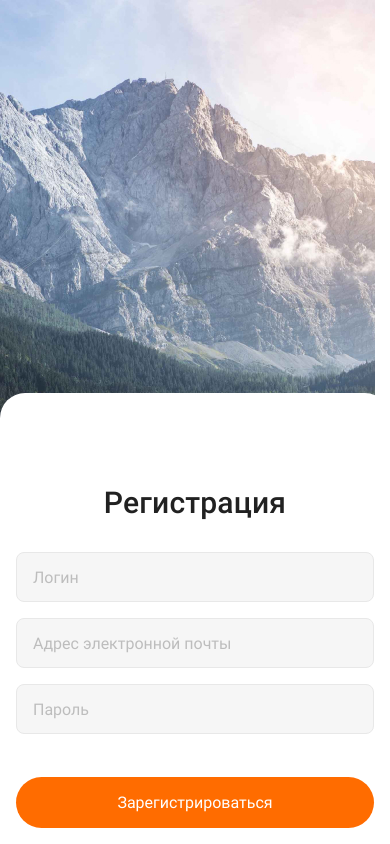
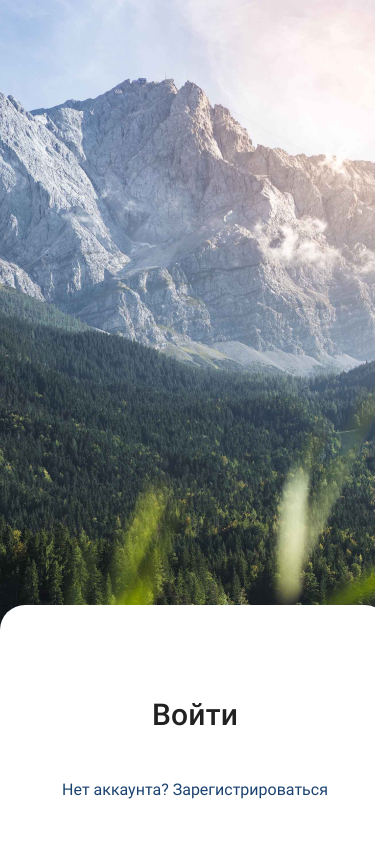
Before and after one commit to OrlyanSKY/react-nativ-hw-5, a React Native app: screen / in a window 390 px wide. Built offline with nearby package versions, Linux system fonts and the light colour scheme.

Commit message:
add register screen

```diff
--- a/App.js
+++ b/App.js
@@ -1,20 +1,61 @@
 import { StatusBar } from "expo-status-bar";
-import { StyleSheet, View, ImageBackground } from "react-native";
-import RegistrationScreen from "./Screens/RegistrationScreen";
+import {
+  StyleSheet,
+  View,
+  TouchableWithoutFeedback,
+  Keyboard,
+  Dimensions,
+} from "react-native";
+import { useEffect } from "react";
+import { useFonts } from "expo-font";
+import * as SplashScreen from "expo-splash-screen";
+// import RegistrationScreen from "./Screens/RegistrationScreen";
+import LoginScreen from "./Screens/LoginScreen";
 
 export default function App() {
-  const image = require("./assets/images/PhotoBG.jpg");
+  useEffect(() => {
+    const onRotate = () => {
+      const width = Dimensions.get("window").width;
+    };
+    Dimensions.addEventListener("change", onRotate);
+    return () => {
+      Dimensions.removeEventListener("change", onRotate);
+    };
+  }, []);
+
+  //Fonts
+  const [fontsLoaded] = useFonts({
+    Roboto500: require("./assets/fonts/Roboto-Medium.ttf"),
+    Roboto400: require("./assets/fonts/Roboto-Regular.ttf"),
+    Rubik: require("./assets/fonts/RubikGemstones-Regular.ttf"),
+  });
+
+  useEffect(() => {
+    async function prepare() {
+      await SplashScreen.preventAutoHideAsync();
+    }
+    prepare();
+  }, []);
+
+  if (!fontsLoaded) {
+    return null;
+  } else {
+    SplashScreen.hideAsync();
+  }
+
   return (
-    <ImageBackground source={image} style={styles.container}>
-      <RegistrationScreen />
-      <StatusBar style="auto" />
-    </ImageBackground>
+    <TouchableWithoutFeedback onPress={Keyboard.dismiss}>
+      <View style={styles.container}>
+        {/* <RegistrationScreen /> */}
+        <LoginScreen />
+        <StatusBar style="auto" />
+      </View>
+    </TouchableWithoutFeedback>
   );
 }
 
 const styles = StyleSheet.create({
   container: {
     flex: 1,
-    justifyContent: "flex-end",
   },
 });
--- /dev/null
+++ b/Components/AppButton.js
@@ -0,0 +1,35 @@
+import { StyleSheet, Text, View, TouchableOpacity } from "react-native";
+import React from "react";
+
+const AppButton = ({ title, onPress }) => {
+  return (
+    <View style={styles.buttonContainer}>
+      <TouchableOpacity
+        onPress={onPress}
+        style={styles.button}
+        activeOpacity={0.7}
+      >
+        <Text style={styles.buttonText}>{title}</Text>
+      </TouchableOpacity>
+    </View>
+  );
+};
+
+export default AppButton;
+
+const styles = StyleSheet.create({
+  buttonContainer: {},
+  button: {
+    backgroundColor: "#FF6C00",
+    padding: 16,
+    borderRadius: 100,
+    justifyContent: "center",
+    alignItems: "center",
+  },
+  buttonText: {
+    color: "white",
+    fontSize: 16,
+    lineHeight: 19,
+    fontFamily: "Roboto400",
+  },
+});
--- a/Components/RegisterForm.js
+++ b/Components/RegisterForm.js
@@ -1,42 +1,58 @@
-import {
-  StyleSheet,
-  Text,
-  View,
-  TextInput,
-  TouchableOpacity,
-} from "react-native";
-import React from "react";
+import { StyleSheet, View, TextInput, Keyboard } from "react-native";
+import { useState } from "react";
+import AppButton from "./AppButton";
 
-const RegisterForm = () => {
+const initialState = {
+  login: "",
+  email: "",
+  password: "",
+};
+
+const RegisterForm = ({ onFocus, onBlur, isFocused }) => {
+  const [state, setState] = useState(initialState);
+
+  const onRegister = () => {
+    console.log(state);
+    setState(initialState);
+    Keyboard.dismiss();
+  };
   return (
-    <View style={styles.inputContatiner}>
+    <View style={styles.form}>
       <TextInput
         placeholder="Логин"
         placeholderTextColor="#BDBDBD"
-        //   value={""}
-        //   onChangeText={text => setName(text)}
+        value={state.login}
+        onChangeText={(text) =>
+          setState((prevState) => ({ ...prevState, login: text }))
+        }
         style={styles.input}
+        onFocus={onFocus}
+        onBlur={onBlur}
       />
       <TextInput
         placeholder="Адрес электронной почты"
         placeholderTextColor="#BDBDBD"
-        //   value={""}
-        //   onChangeText={text => setName(text)}
+        value={state.email}
+        onChangeText={(text) =>
+          setState((prevState) => ({ ...prevState, email: text }))
+        }
         style={styles.input}
+        onFocus={onFocus}
+        onBlur={onBlur}
       />
       <TextInput
         placeholder="Пароль"
         placeholderTextColor="#BDBDBD"
-        //   value={""}
-        //   onChangeText={text => setName(text)}
-        style={[styles.input, styles.inputLastChild]}
+        secureTextEntry={true}
+        onFocus={onFocus}
+        onBlur={onBlur}
+        value={state.password}
+        onChangeText={(text) =>
+          setState((prevState) => ({ ...prevState, password: text }))
+        }
+        style={{ ...styles.input, marginBottom: 43 }}
       />
-
-      <View style={styles.buttonContainer}>
-        <TouchableOpacity onPress={() => {}} style={styles.button}>
-          <Text style={styles.buttonText}>Зарегистрироваться</Text>
-        </TouchableOpacity>
-      </View>
+      <AppButton title={"Зарегистрироваться"} onPress={onRegister} />
     </View>
   );
 };
@@ -44,36 +60,22 @@ const RegisterForm = () => {
 export default RegisterForm;
 
 const styles = StyleSheet.create({
-  inputContatiner: {},
+  form: {},
   input: {
     color: "#212121",
     fontFamily: "Roboto400",
     fontSize: 16,
+    lineHeight: 19,
     backgroundColor: "#F6F6F6",
-    height: 50,
+
     borderWidth: 1,
     borderColor: "#E8E8E8",
     borderRadius: 8,
     marginBottom: 16,
     padding: 16,
   },
-  inputLastChild: {
-    marginBottom: 43,
-  },
-  buttonContainer: {
-    marginBottom: 16,
-  },
-  button: {
-    backgroundColor: "#FF6C00",
-    padding: 16,
-    borderRadius: 100,
-    justifyContent: "center",
-    alignItems: "center",
-  },
-  buttonText: {
-    color: "white",
-    fontSize: 16,
-    lineHeight: 19,
-    fontFamily: "Roboto400",
+  inputFocused: {
+    borderColor: "#FF6C00",
+    backgroundColor: "#FFFFFF",
   },
 });
--- a/Screens/LoginScreen.js
+++ b/Screens/LoginScreen.js
@@ -1,14 +1,116 @@
-import { StyleSheet, Text, View } from "react-native";
-import React from "react";
+import {
+  StyleSheet,
+  Text,
+  View,
+  KeyboardAvoidingView,
+  Platform,
+  ImageBackground,
+  TouchableOpacity,
+} from "react-native";
+// import { useState } from "react";
+// import RegisterForm from "../Components/RegisterForm";
 
 const LoginScreen = () => {
+  const image = require("../assets/images/PhotoBG.jpg");
+
+  // const [isShowKeyboard, setIsShowKeyboard] = useState(false);
+  // const onFocus = () => {
+  //   setIsShowKeyboard(true);
+  // };
+  // const onBlur = () => {
+  //   setIsShowKeyboard(false);
+  // };
+
   return (
-    <View>
-      <Text>LoginScreen</Text>
+    <View style={styles.mainBox}>
+      <ImageBackground source={image} style={styles.background}>
+        <KeyboardAvoidingView
+          behavior={Platform.OS === "ios" ? "padding" : "height"}
+          style={styles.container}
+        >
+          <View
+            style={{
+              ...styles.inner,
+              // marginBottom: isShowKeyboard ? -165 : 0,
+            }}
+          >
+            <View style={styles.titleBox}>
+              <Text style={styles.title}>Войти</Text>
+            </View>
+
+            <View style={styles.linkBox}>
+              <TouchableOpacity activeOpacity={0.7}>
+                <Text style={styles.link}>
+                  Нет аккаунта? Зарегистрироваться
+                </Text>
+              </TouchableOpacity>
+            </View>
+          </View>
+        </KeyboardAvoidingView>
+      </ImageBackground>
     </View>
   );
 };
-
 export default LoginScreen;
 
-const styles = StyleSheet.create({});
+const styles = StyleSheet.create({
+  mainBox: {
+    flex: 1,
+  },
+  container: {
+    flex: 1,
+    justifyContent: "flex-end",
+  },
+  inner: {
+    position: "relative",
+    paddingHorizontal: 16,
+    paddingTop: 92,
+    paddingBottom: 45,
+    backgroundColor: "#FFFFFF",
+    borderTopLeftRadius: 25,
+    borderTopRightRadius: 25,
+  },
+  avatar: {
+    position: "absolute",
+    top: -60,
+
+    left: "50%",
+
+    width: 120,
+    height: 120,
+    backgroundColor: "#F6F6F6",
+    borderRadius: 16,
+  },
+  addBtn: {
+    position: "absolute",
+    height: 25,
+    width: 25,
+    left: 107,
+    top: 81,
+  },
+  titleBox: {
+    marginBottom: 32,
+    alignItems: "center",
+  },
+  title: {
+    fontFamily: "Roboto500",
+    fontSize: 30,
+    letterSpacing: 0.16,
+    lineHeight: 35,
+    color: "#212121",
+  },
+  background: {
+    flex: 1,
+  },
+  linkBox: {
+    marginTop: 16,
+    alignItems: "center",
+    justifyContent: "center",
+  },
+  link: {
+    color: "#1B4371",
+    fontFamily: "Roboto400",
+    fontSize: 16,
+    lineHeight: 19,
+  },
+});
--- a/Screens/RegistrationScreen.js
+++ b/Screens/RegistrationScreen.js
@@ -1,50 +1,107 @@
-import React from "react";
-import { StyleSheet, Text, View } from "react-native";
-import { useFonts } from "expo-font";
-import * as SplashScreen from "expo-splash-screen";
-import { useEffect } from "react";
+import {
+  StyleSheet,
+  Text,
+  View,
+  KeyboardAvoidingView,
+  Platform,
+  ImageBackground,
+  TouchableOpacity,
+  Image,
+} from "react-native";
+import { useState } from "react";
 import RegisterForm from "../Components/RegisterForm";
 
 const RegistrationScreen = () => {
   const image = require("../assets/images/PhotoBG.jpg");
-  const [fontsLoaded] = useFonts({
-    Roboto500: require("../assets/fonts/Roboto-Medium.ttf"),
-    Roboto400: require("../assets/fonts/Roboto-Regular.ttf"),
-    Rubik: require("../assets/fonts/RubikGemstones-Regular.ttf"),
-  });
 
-  useEffect(() => {
-    async function prepare() {
-      await SplashScreen.preventAutoHideAsync();
-    }
-    prepare();
-  }, []);
-
-  if (!fontsLoaded) {
-    return null;
-  } else {
-    SplashScreen.hideAsync();
-  }
+  const [isShowKeyboard, setIsShowKeyboard] = useState(false);
+  const onFocus = () => {
+    setIsShowKeyboard(true);
+  };
+  const onBlur = () => {
+    setIsShowKeyboard(false);
+  };
 
   return (
-    <View style={styles.mainContainer}>
-      <View style={styles.titleBox}>
-        <Text style={styles.title}>Регистрация</Text>
-      </View>
-      <RegisterForm />
+    <View style={styles.mainBox}>
+      <ImageBackground source={image} style={styles.background}>
+        <KeyboardAvoidingView
+          behavior={Platform.OS === "ios" ? "padding" : "height"}
+          style={styles.container}
+        >
+          <View
+            style={{
+              ...styles.inner,
+              marginBottom: isShowKeyboard ? -165 : 0,
+            }}
+          >
+            <View
+              style={[
+                styles.avatar,
+                {
+                  transform: [{ translateX: -50 }],
+                },
+              ]}
+            >
+              <TouchableOpacity style={styles.addBtn}>
+                <Image source={require("../assets/images/add.png")} />
+              </TouchableOpacity>
+            </View>
+            <View style={styles.titleBox}>
+              <Text style={styles.title}>Регистрация</Text>
+            </View>
+            <RegisterForm
+              onFocus={onFocus}
+              onBlur={onBlur}
+              isFocused={isShowKeyboard}
+            />
+            <View style={styles.linkBox}>
+              <TouchableOpacity activeOpacity={0.7}>
+                <Text style={styles.link}>Уже есть аккаунт? Войти</Text>
+              </TouchableOpacity>
+            </View>
+          </View>
+        </KeyboardAvoidingView>
+      </ImageBackground>
     </View>
   );
 };
-
 export default RegistrationScreen;
 
 const styles = StyleSheet.create({
-  mainContainer: {
+  mainBox: {
+    flex: 1,
+  },
+  container: {
+    flex: 1,
+    justifyContent: "flex-end",
+  },
+  inner: {
+    position: "relative",
     paddingHorizontal: 16,
     paddingTop: 92,
+    paddingBottom: 45,
     backgroundColor: "#FFFFFF",
     borderTopLeftRadius: 25,
     borderTopRightRadius: 25,
+  },
+  avatar: {
+    position: "absolute",
+    top: -60,
+
+    left: "50%",
+
+    width: 120,
+    height: 120,
+    backgroundColor: "#F6F6F6",
+    borderRadius: 16,
+  },
+  addBtn: {
+    position: "absolute",
+    height: 25,
+    width: 25,
+    left: 107,
+    top: 81,
   },
   titleBox: {
     marginBottom: 32,
@@ -57,4 +114,18 @@ const styles = StyleSheet.create({
     lineHeight: 35,
     color: "#212121",
   },
+  background: {
+    flex: 1,
+  },
+  linkBox: {
+    marginTop: 16,
+    alignItems: "center",
+    justifyContent: "center",
+  },
+  link: {
+    color: "#1B4371",
+    fontFamily: "Roboto400",
+    fontSize: 16,
+    lineHeight: 19,
+  },
 });
--- a/app.json
+++ b/app.json
@@ -3,7 +3,7 @@
     "name": "secondTask",
     "slug": "secondTask",
     "version": "1.0.0",
-    "orientation": "portrait",
+    "orientation": "default",
     "icon": "./assets/icon.png",
     "userInterfaceStyle": "light",
     "splash": {
@@ -14,9 +14,7 @@
     "updates": {
       "fallbackToCacheTimeout": 0
     },
-    "assetBundlePatterns": [
-      "**/*"
-    ],
+    "assetBundlePatterns": ["**/*"],
     "ios": {
       "supportsTablet": true
     },
--- a/package.json
+++ b/package.json
@@ -14,7 +14,8 @@
     "react": "18.1.0",
     "react-native": "0.70.5",
     "expo-font": "~11.0.1",
-    "expo-splash-screen": "~0.17.5"
+    "expo-splash-screen": "~0.17.5",
+    "expo-image-picker": "~14.0.2"
   },
   "devDependencies": {
     "@babel/core": "^7.12.9"
```
Also changed, not shown: assets/images/add.png (added), 1 other file (tests, documents, lock files or other folders).
